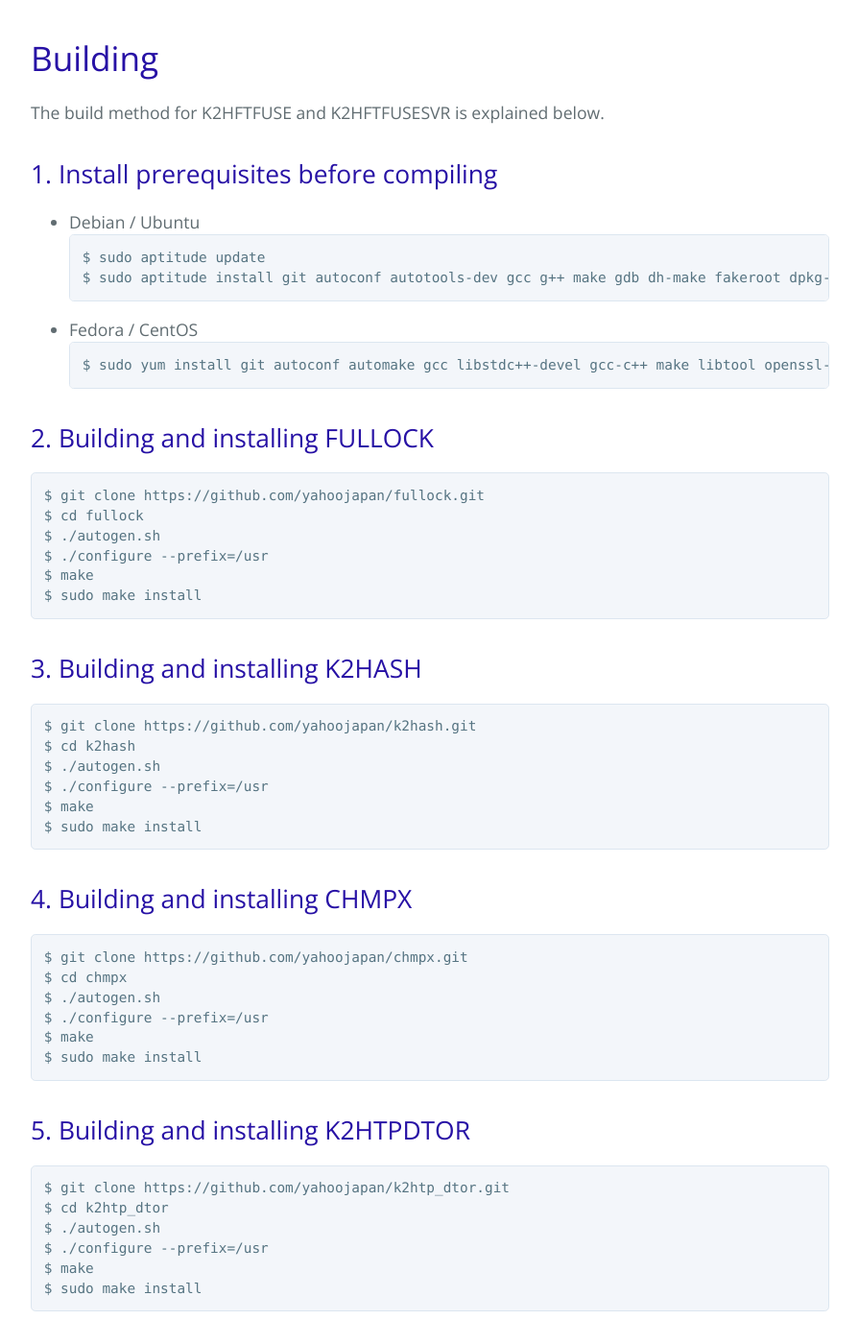
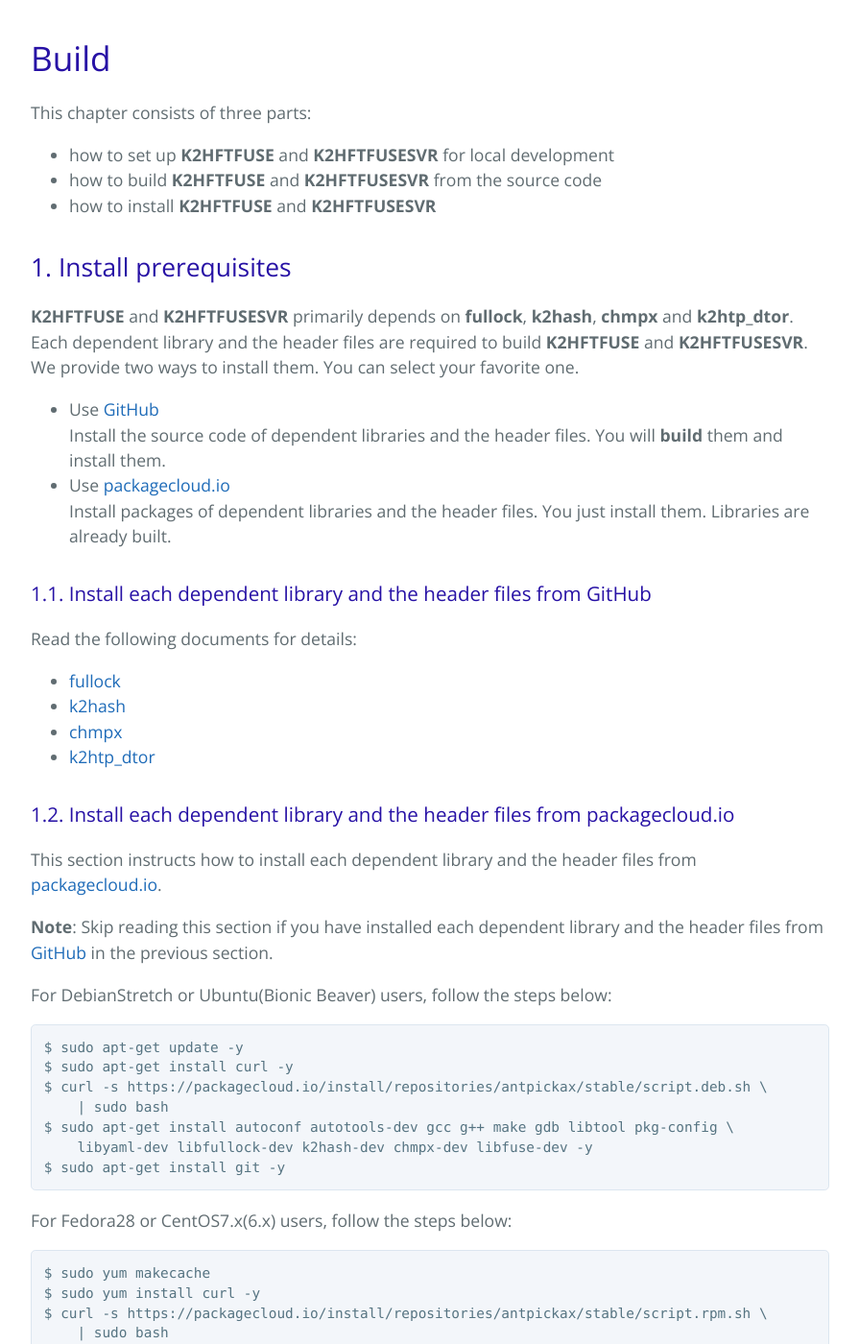
Before and after one commit to yahoojapan/k2hftfuse, a Jekyll site: the page built from build.md, in a window 1280 px wide and 1400 px high, scrolled down 237 px. Shown: the whole window at 96% size, without its empty margins (192-1087 px from the left). Built offline with Jekyll 4.4.1, drawn with Linux system fonts in a browser that asks for light colours; some of the changed text lies outside the part shown.

Commit message:
Use packagecloud.io.

````diff
--- a/build.md
+++ b/build.md
@@ -12,71 +12,116 @@
 next_url:
 next_string:
 ---
+# Build
 
-# Building
-The build method for K2HFTFUSE and K2HFTFUSESVR is explained below.
+This chapter consists of three parts:
 
-## 1. Install prerequisites before compiling
-- Debian / Ubuntu
-```
-$ sudo aptitude update
-$ sudo aptitude install git autoconf autotools-dev gcc g++ make gdb dh-make fakeroot dpkg-dev devscripts libtool pkg-config libssl-dev libyaml-dev libfuse-dev
+* how to set up **K2HFTFUSE** and **K2HFTFUSESVR** for local development
+* how to build **K2HFTFUSE** and **K2HFTFUSESVR** from the source code
+* how to install **K2HFTFUSE** and **K2HFTFUSESVR**
+
+## 1. Install prerequisites
+
+**K2HFTFUSE** and **K2HFTFUSESVR** primarily depends on **fullock**, **k2hash**, **chmpx** and **k2htp_dtor**. Each dependent library and the header files are required to build **K2HFTFUSE** and **K2HFTFUSESVR**. We provide two ways to install them. You can select your favorite one.
+
+* Use [GitHub](https://github.com/)
+  Install the source code of dependent libraries and the header files. You will **build** them and install them.
+* Use [packagecloud.io](https://packagecloud.io/)
+  Install packages of dependent libraries and the header files. You just install them. Libraries are already built.
+
+### 1.1. Install each dependent library and the header files from GitHub
+
+Read the following documents for details:
+* [fullock](https://fullock.antpick.ax/build.html)
+* [k2hash](https://k2hash.antpick.ax/build.html)
+* [chmpx](https://chmpx.antpick.ax/build.html)
+* [k2htp_dtor](https://k2htpdtor.antpick.ax/build.html)
+
+### 1.2. Install each dependent library and the header files from packagecloud.io
+
+This section instructs how to install each dependent library and the header files from [packagecloud.io](https://packagecloud.io/).
+
+**Note**: Skip reading this section if you have installed each dependent library and the header files from [GitHub](https://github.com/) in the previous section.
+
+For DebianStretch or Ubuntu(Bionic Beaver) users, follow the steps below:
+```bash
+$ sudo apt-get update -y
+$ sudo apt-get install curl -y
+$ curl -s https://packagecloud.io/install/repositories/antpickax/stable/script.deb.sh \
+    | sudo bash
+$ sudo apt-get install autoconf autotools-dev gcc g++ make gdb libtool pkg-config \
+    libyaml-dev libfullock-dev k2hash-dev chmpx-dev libfuse-dev -y
+$ sudo apt-get install git -y
 ```
 
-- Fedora / CentOS
-```
-$ sudo yum install git autoconf automake gcc libstdc++-devel gcc-c++ make libtool openssl-devel libyaml-devel fuse fuse-devel
+For Fedora28 or CentOS7.x(6.x) users, follow the steps below:
+```bash
+$ sudo yum makecache
+$ sudo yum install curl -y
+$ curl -s https://packagecloud.io/install/repositories/antpickax/stable/script.rpm.sh \
+    | sudo bash
+$ sudo yum install autoconf automake gcc gcc-c++ gdb make libtool pkgconfig \
+    libyaml-devel libfullock-devel k2hash-devel chmpx-devel fuse fuse-devel -y
+$ sudo yum install git -y
 ```
 
-## 2. Building and installing FULLOCK
+## 2. Clone the source code from GitHub
+
+Download the **K2HFTFUSE** and **K2HFTFUSESVR**'s source code from [GitHub](https://github.com/).
+```bash
+$ git clone https://github.com/yahoojapan/k2hftfuse.git
 ```
-$ git clone https://github.com/yahoojapan/fullock.git
-$ cd fullock
-$ ./autogen.sh
+
+## 3. Build and install
+
+Just follow the steps below to build **K2HFTFUSE** and **K2HFTFUSESVR** and install it. We use [GNU Automake](https://wwwv.gnu.org/software/automake/) to build **K2HFTFUSE** and **K2HFTFUSESVR**.
+
+```bash
+$ cd k2hftfuse
+$ sh autogen.sh
 $ ./configure --prefix=/usr
 $ make
 $ sudo make install
 ```
 
-## 3. Building and installing K2HASH
-```
-$ git clone https://github.com/yahoojapan/k2hash.git
-$ cd k2hash
-$ ./autogen.sh
-$ ./configure --prefix=/usr
-$ make
-$ sudo make install
-```
+After successfully installing **K2HFTFUSE** and **K2HFTFUSESVR**, you will see the k2hftfuse help text:
+```bash
+$ k2hftfuse -h
+[Usage] k2hftfuse
+ You can run k2hftfuse by two way, one is manual and the other is using mount command.
 
-## 4. Building and installing CHMPX
-```
-$ git clone https://github.com/yahoojapan/chmpx.git
-$ cd chmpx
-$ ./autogen.sh
-$ ./configure --prefix=/usr
-$ make
-$ sudo make install
-```
+ * run k2hftfuse manually
+     k2hftfuse [mount point] [k2hftfuse or fuse options]
+   for example:
+     $ k2hftfuse /mnt/k2hfs -o allow_other,nodev,nosuid,_netdev,dbglevel=err,conf=/etc/k2hftfuse.conf -f -d &
 
-## 5. Building and installing K2HTPDTOR
-```
-$ git clone https://github.com/yahoojapan/k2htp_dtor.git
-$ cd k2htp_dtor
-$ ./autogen.sh
-$ ./configure --prefix=/usr
-$ make
-$ sudo make install
-```
+ * using mount/umount/fusermount
+   makes following formatted line in fstab:
+     k2hftfuse [mount point] fuse [k2hftfuse or fuse options]
+   for example:
+     k2hftfuse /mnt/k2hfs fuse allow_other,nodev,nosuid,_netdev,dbglevel=err,conf=/etc/k2hftfuse.conf 0 0
+   you can run k2hftfuse by mount command.
+     $ mount /mnt/k2hfs
+     $ umount /mnt/k2hfs
+     $ fusermount -d /mnt/k2hfs
 
-## 6. Clone source codes from Github
-```
-$ git clone git@github.com:yahoojapan/k2hftfuse.git
-```
+ * k2hftfuse options:
+     -h(--help)                   print help
+     -v(--version)                print version
+     -d(--debug)                  set debug level "msg", this option is common with FUSE
+     -o umask=<number>            set umask with FUSE
+     -o uid=<number>              set uid with FUSE
+     -o gid=<number>              set gid with FUSE
+     -o dbglevel={err|wan|msg}    set debug level affect only k2hftfuse
+     -o conf=<configration file>  specify configration file(.ini .yaml .json) for k2hftfuse and all sub system
+     -o json=<json string>        specify json string as configration for k2hftfuse and all sub system
+     -o enable_run_chmpx          run chmpx slave process
+     -o disable_run_chmpx         do not run chmpx slave process(default)
+     -o chmpxlog=<log file path>  chmpx log file path when k2hftfuse run chmpx
 
-## 7. Building and installing K2HFTFUSE
-```
-$ ./autogen.sh
-$ ./configure --prefix=/usr
-$ make
-$ sudo make install
-```
+ * k2hftfuse environments:
+     K2HFTCONFFILE                specify configration file(.ini .yaml .json) instead of conf option.
+     K2HFTJSONCONF                specify json string as configration instead of json option.
+
+ Please see man page - k2hftfuse(1) for more details.
+ ```
````
